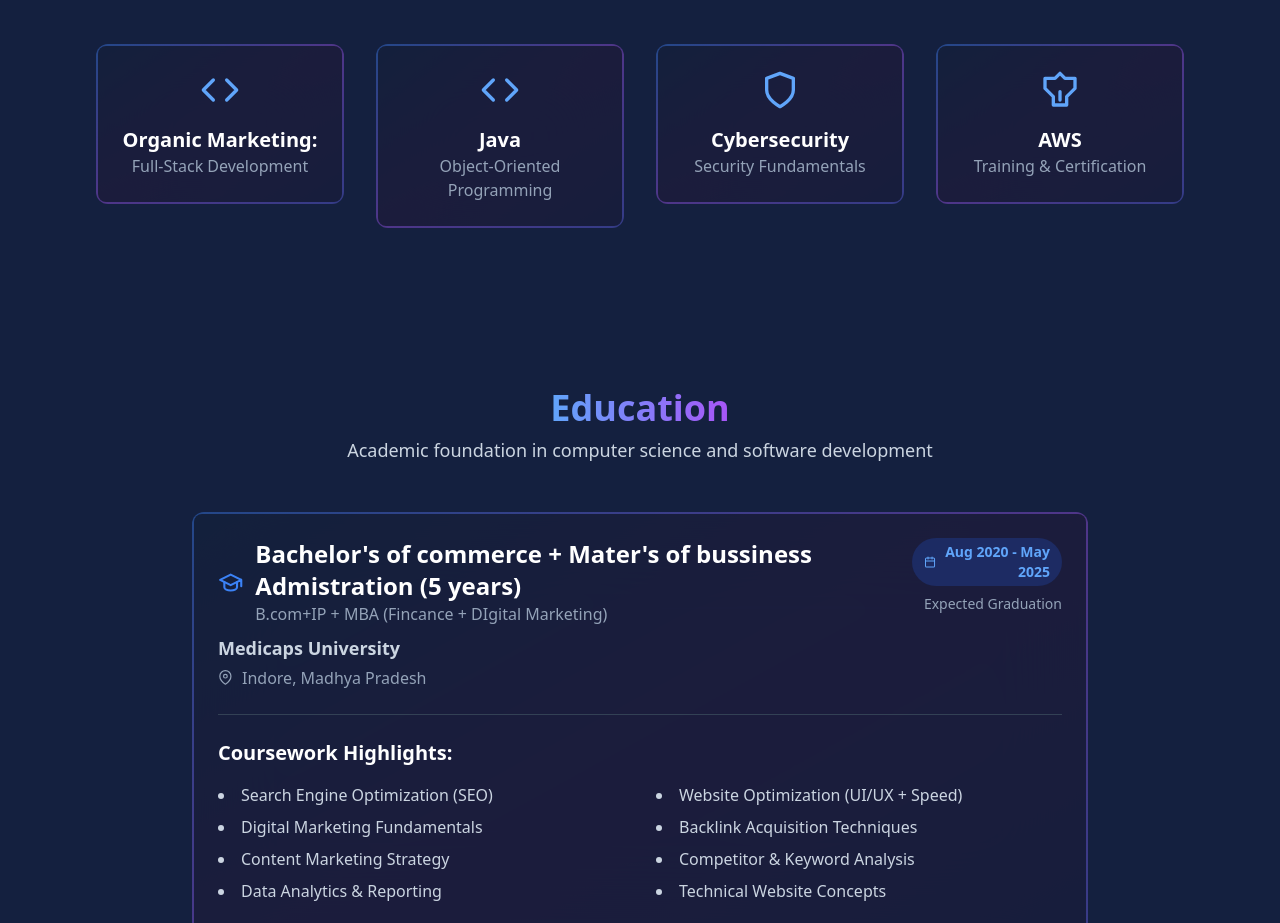
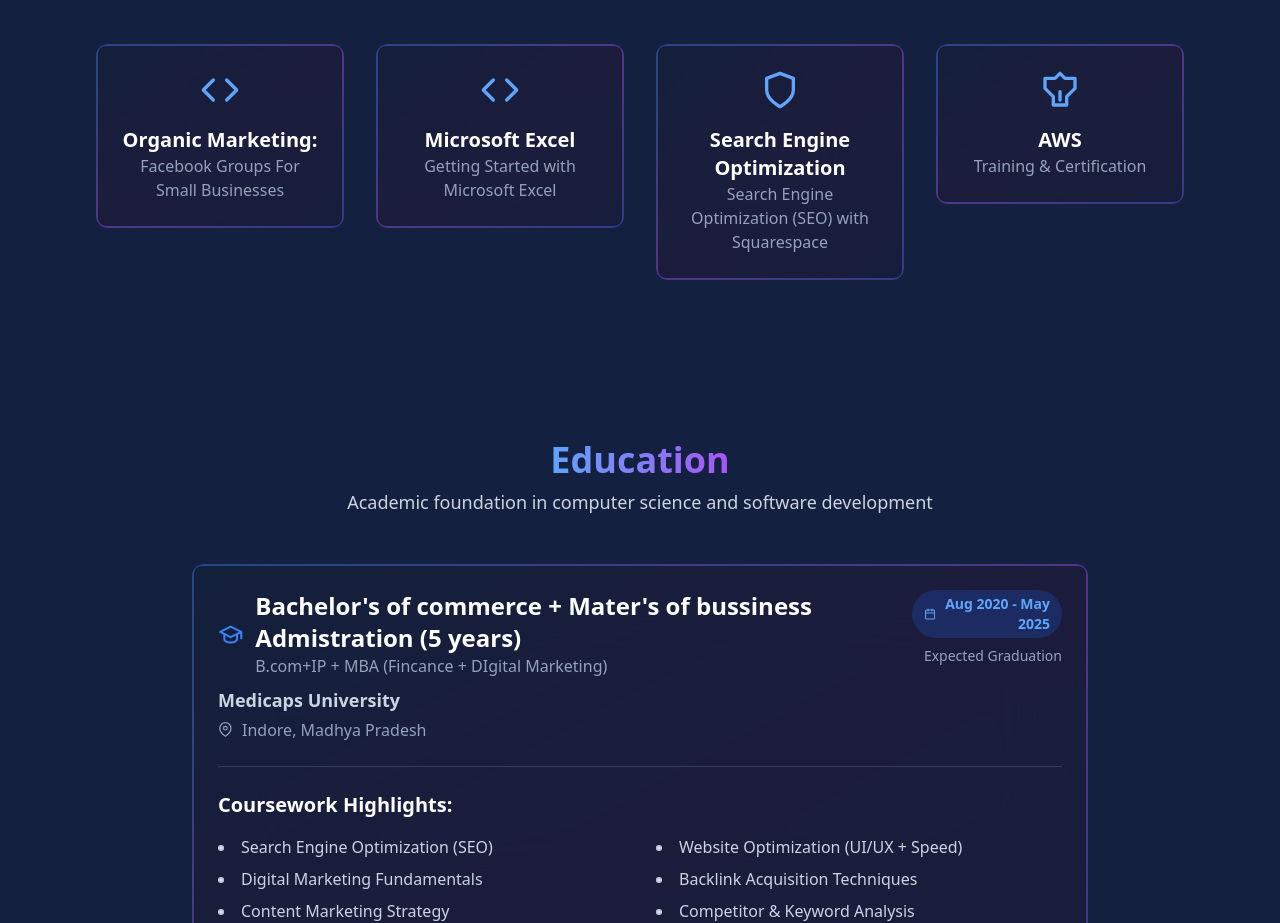
Before and after one commit to yashkatare997-beep/my-portfolio, a React (Vite) app: page / in a window 1280 px wide. Shown: the part 5500-6423 px from the top of the page. Built offline with nearby package versions, Linux system fonts and the light colour scheme.

Commit message:
Update App.jsx

```diff
--- a/src/App.jsx
+++ b/src/App.jsx
@@ -467,9 +467,9 @@ export default function App() {
                     <SectionTitle>Certifications & Achievements</SectionTitle>
                 </div>
                 <div className="grid grid-cols-1 sm:grid-cols-2 lg:grid-cols-4 gap-8">
-                    <a href="https://drive.google.com/file/d/18GnfyKuhh7iKinsQQhbFvKMXzWdujAkB/view?usp=sharing"><CertificationCard title="Organic Marketing:" subtitle="Full-Stack Development" icon={<CodeIcon className="w-10 h-10 text-blue-400" />} />
-                    </a><a href="https://drive.google.com/file/d/1tEBTf6lvJgtH_8B8C5GENtubvxEcZCe0/view?usp=sharing"><CertificationCard title="Java" subtitle="Object-Oriented Programming" icon={<CodeIcon className="w-10 h-10 text-blue-400" />} />
-                    </a><a href="https://drive.google.com/file/d/1t9eM-rCb1YQzcv31hsDYmcv3Ry5rbWrb/view?usp=sharing"><CertificationCard title="Cybersecurity" subtitle="Security Fundamentals" icon={<ShieldIcon className="w-10 h-10 text-blue-400" />} />
+                    <a href="https://drive.google.com/file/d/18GnfyKuhh7iKinsQQhbFvKMXzWdujAkB/view?usp=sharing"><CertificationCard title="Organic Marketing:" subtitle="Facebook Groups For Small Businesses" icon={<CodeIcon className="w-10 h-10 text-blue-400" />} />
+                    </a><a href="https://drive.google.com/file/d/1tnTklsYRh02GXeMgrnowoyIYTk-mLmWv/view?usp=sharing"><CertificationCard title="Microsoft Excel" subtitle="Getting Started with Microsoft Excel" icon={<CodeIcon className="w-10 h-10 text-blue-400" />} />
+                    </a><a href="https://drive.google.com/file/d/1sXZlkJTL7CF3hbmF2AcIYMsrx8l_AF7h/view?usp=sharing"><CertificationCard title="Search Engine Optimization" subtitle="Search Engine Optimization (SEO) with Squarespace" icon={<ShieldIcon className="w-10 h-10 text-blue-400" />} />
                     </a><a href="https://drive.google.com/drive/folders/1aUrl7QBanpv4mf9M0GcthHg46M-jydA9?usp=drive_link"><CertificationCard title="AWS" subtitle="Training & Certification" icon={<TrophyIcon className="w-10 h-10 text-blue-400" />} /></a>
                 </div>
             </div>
```
